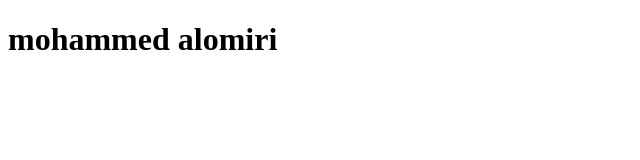
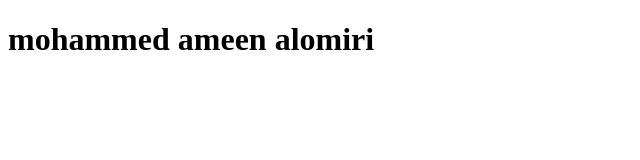
Before and after one commit to mohammedalamiri2025-glitch/web_applications, a plain HTML site: page index.html in a window 1280 px wide. Shown: the whole page, without its empty margins (0-640 px from the left). Drawn offline with Linux system fonts and the light colour scheme.

Commit message:
update name dev

```diff
--- a/index.html
+++ b/index.html
@@ -7,6 +7,6 @@
     <script src="script.js"></script>
 </head>
 <body>
-    <h1>mohammed alomiri </h1>
+    <h1>mohammed ameen alomiri </h1>
 </body>
 </html>
```
